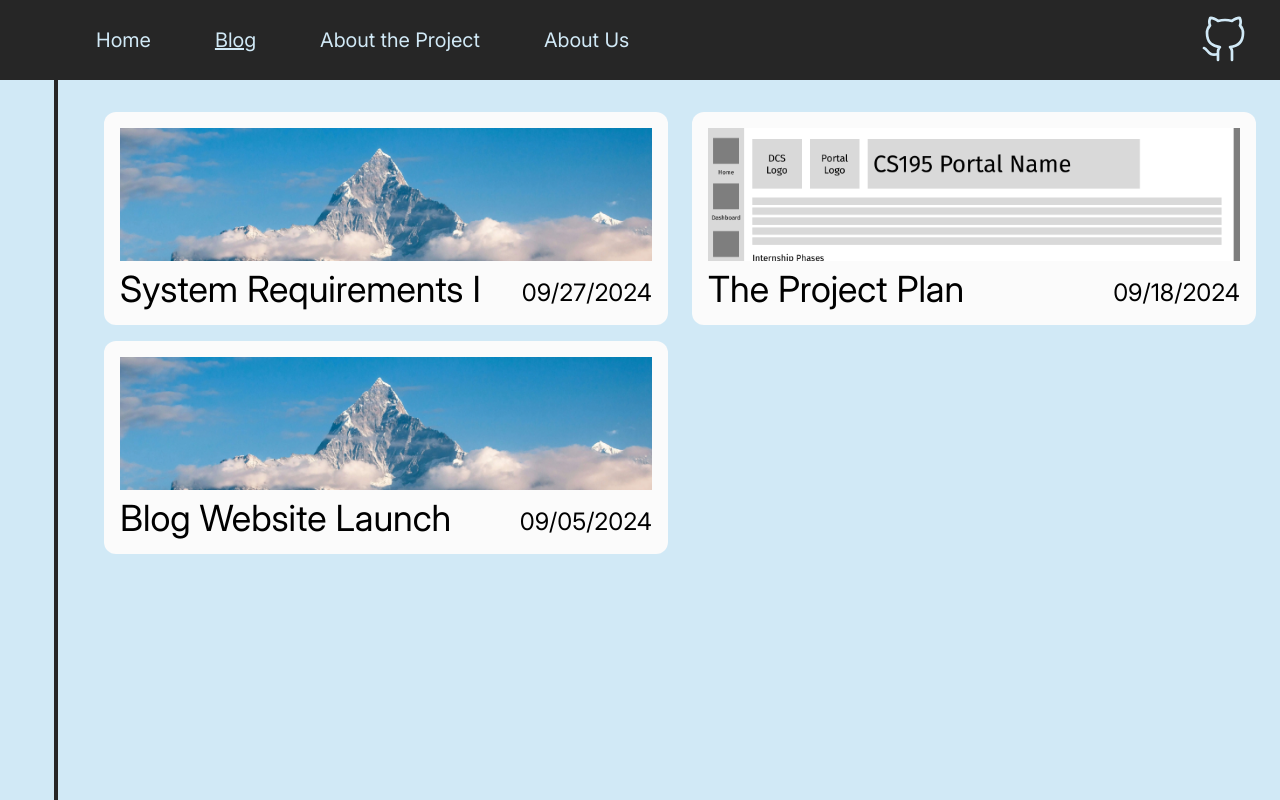
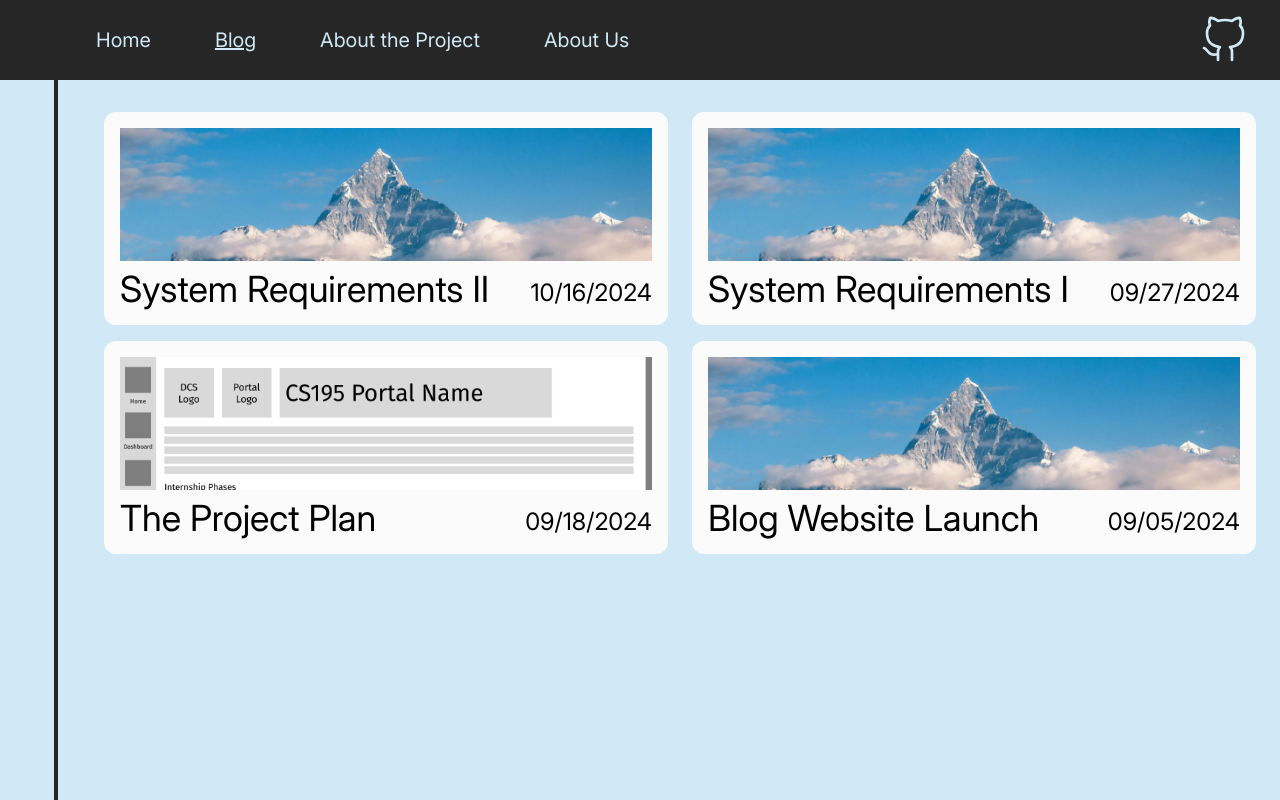
Before and after one commit to ehrelevant/portal-blog, a SvelteKit app: page /blog in a window 1280 px wide. Built offline with nearby package versions, Linux system fonts and the light colour scheme.

Commit message:
feat: add system requirements document part 2 article

```diff
--- a/src/routes/blog/+page.svelte
+++ b/src/routes/blog/+page.svelte
@@ -9,6 +9,7 @@
 		<div class="min-h-full border-l-4 border-black" />
 	</div>
 	<div class="my-8 grid grid-flow-row auto-rows-min grid-cols-1 md:grid-cols-2 gap-x-6 gap-y-4">
+		<BlogCard href="/blog/4" src={sample} title="System Requirements II" date="10/16/2024" />
 		<BlogCard href="/blog/3" src={sample} title="System Requirements I" date="09/27/2024" />
 		<BlogCard href="/blog/2" src={mockupSample} title="The Project Plan" date="09/18/2024" />
 		<BlogCard href="/blog/1" src={sample} title="Blog Website Launch" date="09/05/2024" />
--- a/src/routes/blog/3/+page.svelte
+++ b/src/routes/blog/3/+page.svelte
@@ -9,7 +9,7 @@
 	</p>
 	<div class="w-full max-w-full flex justify-center">
 		<iframe
-			title="System Requirements Document (Part 1)"
+			title="System Requirements Document (Part I)"
 			src="https://drive.google.com/file/d/1HoQNgDN_JHw_GY5PcY-iYo0KQwhQ52On/preview"
 			width="1800"
 			height="640"
```
